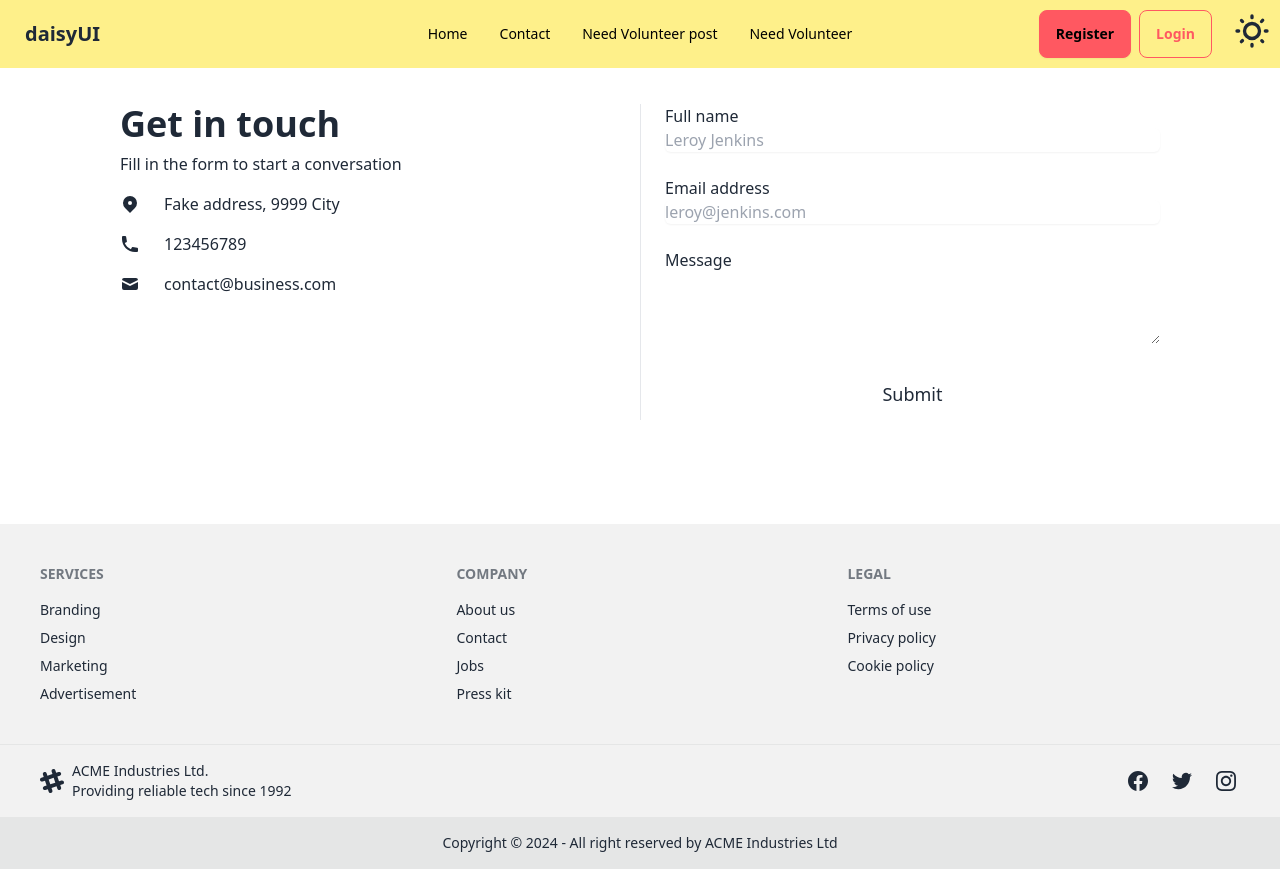
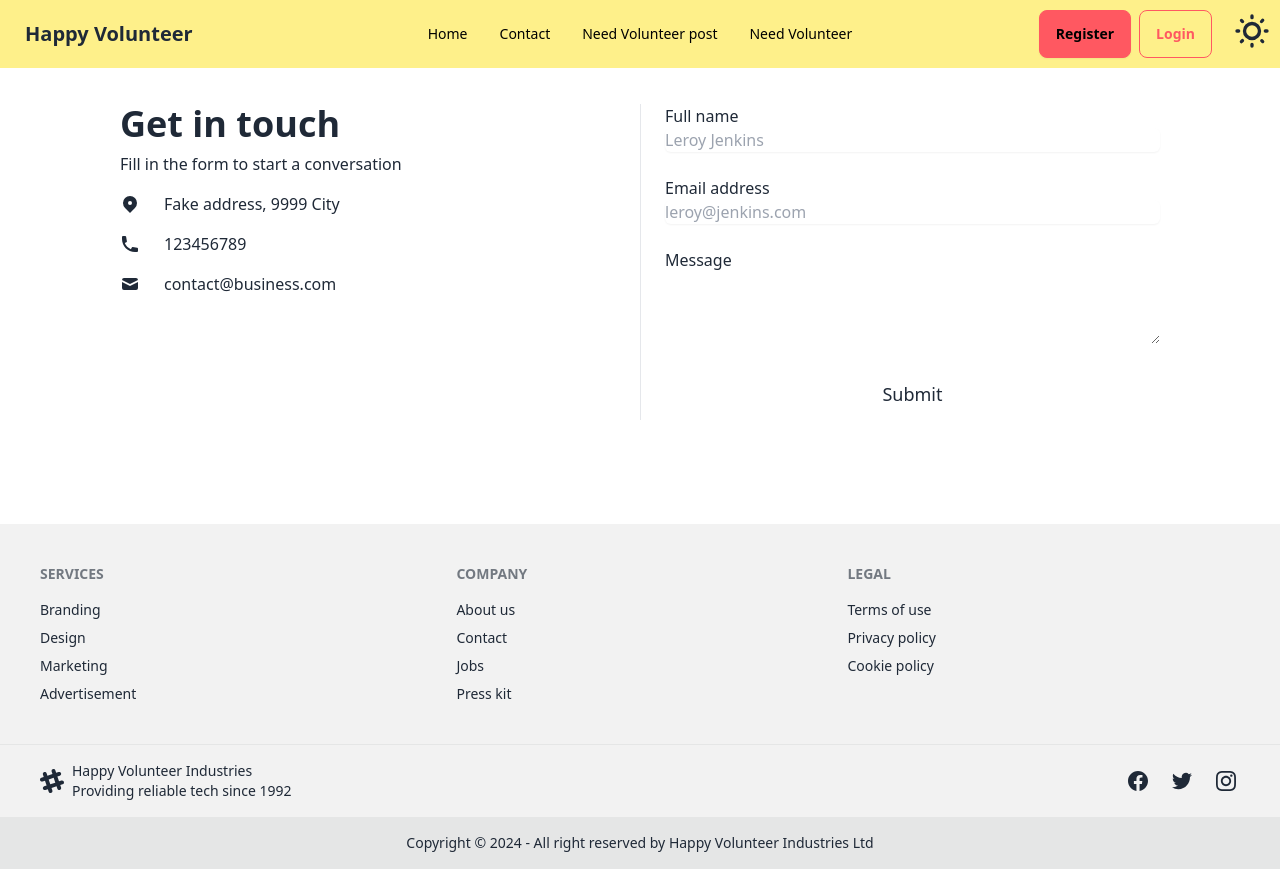
Before and after one commit to saagor16/B9A11-Cline-Volunter, a React (Vite) app: page /contact in a window 1280 px wide. Built offline with nearby package versions, Linux system fonts and the light colour scheme; no server answers.

Commit message:
navbar name change

```diff
--- a/src/Pages/Home/ExtraTwo.jsx
+++ b/src/Pages/Home/ExtraTwo.jsx
@@ -13,7 +13,7 @@ const ExtraTwo = () => {
 					<path d="M232,246.857V16H16V416H54.4ZM48,48H200V233.143L48,377.905Z"></path>
 					<path d="M280,416h38.4L496,246.857V16H280ZM312,48H464V233.143L312,377.905Z"></path>
 				</svg>
-				<p className="px-6 py-1 text-lg italic">Lorem ipsum dolor sit, amet consectetur adipisicing elit. Voluptatibus quibusdam, eligendi exercitationem molestias possimus facere.</p>
+				<p className="px-6 py-1 text-lg italic"> Our happy volunteer, Leroy Jenkins, embodies the spirit of generosity and goodwill. With a contagious enthusiasm, Leroy selflessly dedicates time and effort to our cause, spreading positivity wherever he goes.</p>
 				<svg xmlns="http://www.w3.org/2000/svg" viewBox="0 0 512 512" fill="currentColor" className="absolute bottom-0 right-0 w-8 h-8 dark:text-gray-300">
 					<path d="M280,185.143V416H496V16H457.6ZM464,384H312V198.857L464,54.1Z"></path>
 					<path d="M232,16H193.6L16,185.143V416H232ZM200,384H48V198.857L200,54.1Z"></path>
@@ -28,14 +28,14 @@ const ExtraTwo = () => {
 					<path fill="currentColor" d="M232,246.857V16H16V416H54.4ZM48,48H200V233.143L48,377.905Z"></path>
 					<path fill="currentColor" d="M280,416h38.4L496,246.857V16H280ZM312,48H464V233.143L312,377.905Z"></path>
 				</svg>
-				<p className="px-6 py-1 text-lg italic">Accusantium illum cupiditate harum asperiores iusto quos quasi quis quae! Fugit doloribus, voluptatum quidem magnam velit excepturi nobis, reprehenderit ducimus incidunt quisquam quae veritatis, quos iure harum.</p>
+				<p className="px-6 py-1 text-lg italic">Emily Johnson is the heart and soul of our volunteer community, radiating happiness and warmth with every task undertaken. With an infectious spirit and boundless energy, Emily approaches each opportunity to serve with genuine joy and enthusiasm. Whether its lending a helping hand at events or spearheading initiatives.</p>
 				<svg xmlns="http://www.w3.org/2000/svg" viewBox="0 0 512 512" className="absolute bottom-0 right-0 w-8 h-8 dark:text-gray-300">
 					<path fill="currentColor" d="M280,185.143V416H496V16H457.6ZM464,384H312V198.857L464,54.1Z"></path>
 					<path fill="currentColor" d="M232,16H193.6L16,185.143V416H232ZM200,384H48V198.857L200,54.1Z"></path>
 				</svg>
 			</div>
 			<span className="w-12 h-1 my-2 rounded-lg dark:bg-violet-600"></span>
-			<p>Leroy Jenkins</p>
+			<p>Emily Johnson</p>
 		</div>
 	</div>
 </section>
--- a/src/Pages/Shared/Footer/Footer.jsx
+++ b/src/Pages/Shared/Footer/Footer.jsx
@@ -37,7 +37,7 @@ const Footer = () => {
             <path d="M22.672 15.226l-2.432.811.841 2.515c.33 1.019-.209 2.127-1.23 2.456-1.15.325-2.148-.321-2.463-1.226l-.84-2.518-5.013 1.677.84 2.517c.391 1.203-.434 2.542-1.831 2.542-.88 0-1.601-.564-1.86-1.314l-.842-2.516-2.431.809c-1.135.328-2.145-.317-2.463-1.229-.329-1.018.211-2.127 1.231-2.456l2.432-.809-1.621-4.823-2.432.808c-1.355.384-2.558-.59-2.558-1.839 0-.817.509-1.582 1.327-1.846l2.433-.809-.842-2.515c-.33-1.02.211-2.129 1.232-2.458 1.02-.329 2.13.209 2.461 1.229l.842 2.515 5.011-1.677-.839-2.517c-.403-1.238.484-2.553 1.843-2.553.819 0 1.585.509 1.85 1.326l.841 2.517 2.431-.81c1.02-.33 2.131.211 2.461 1.229.332 1.018-.21 2.126-1.23 2.456l-2.433.809 1.622 4.823 2.433-.809c1.242-.401 2.557.484 2.557 1.838 0 .819-.51 1.583-1.328 1.847m-8.992-6.428l-5.01 1.675 1.619 4.828 5.011-1.674-1.62-4.829z"></path>
           </svg>
           <p>
-            ACME Industries Ltd. <br />
+          Happy Volunteer Industries <br />
             Providing reliable tech since 1992
           </p>
         </aside>
@@ -95,7 +95,7 @@ const Footer = () => {
       </footer>
       <footer className="footer footer-center p-4 bg-base-300 text-base-content">
         <aside>
-          <p>Copyright © 2024 - All right reserved by ACME Industries Ltd</p>
+          <p>Copyright © 2024 - All right reserved by Happy Volunteer Industries Ltd</p>
         </aside>
       </footer>
     </div>
--- a/src/Pages/Shared/Navbar/Navbar.jsx
+++ b/src/Pages/Shared/Navbar/Navbar.jsx
@@ -110,8 +110,8 @@ const Navbar = () => {
               </ul>
             )}
           </div>
-          <Link to="/" className="btn btn-ghost text-xl">
-            daisyUI
+          <Link to="/" className="btn btn-ghost lg:text-xl">
+          Happy Volunteer
           </Link>
         </div>
         <div className="navbar-center hidden lg:flex">
```
